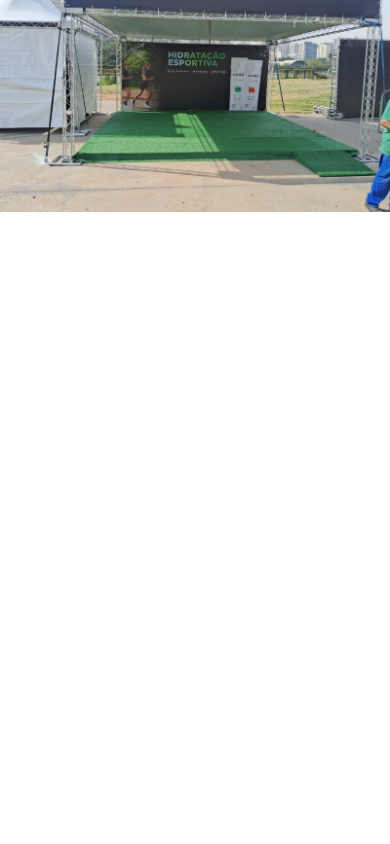
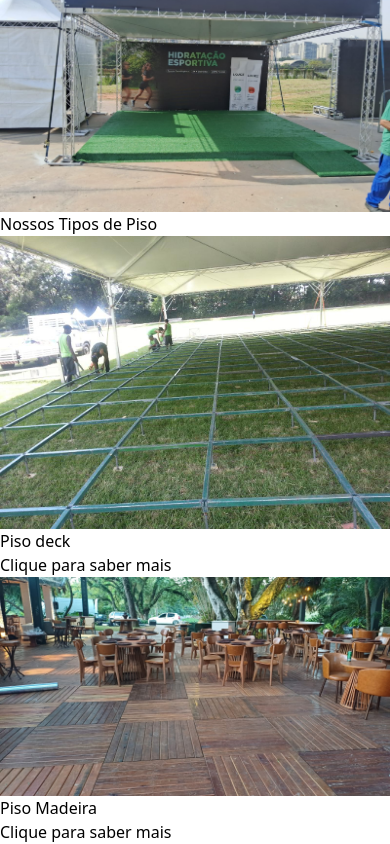
Before and after one commit to williandeitosi/pisosfenix, a React (Vite) app: page / in a window 390 px wide. Shown: the part 1158-2002 px from the top of the page. Before the commit the page ends 1370 px from the top, so only its background shows below. Built offline with nearby package versions, Linux system fonts and the light colour scheme.

Commit message:
feat: create FloorTypeSection section

```diff
--- a/src/components/LDTpisos.tsx
+++ b/src/components/LDTpisos.tsx
@@ -81,6 +81,82 @@
   );
 };
 
+interface FloorType {
+  name: string;
+  image: string;
+  description: string;
+}
+
+const FloorTypeSection: React.FC = () => {
+  const [selectedFloor, setSelectedFloor] = useState<FloorType | null>(null);
+
+  const floorTypes: FloorType[] = [
+    {
+      name: "Piso deck",
+      image: pisoDeck,
+      description: "Nosso piso deck é perfeito para áreas externas, oferecendo durabilidade e estética. Feito de materiais resistentes às intempéries, é ideal para eventos ao ar livre, piscinas e terraços."
+    },
+    {
+      name: "Piso Madeira",
+      image: pisoMadeira,
+      description: "O piso madeira combina a beleza natural da madeira com a praticidade do plástico. É excelente para eventos internos, proporcionando um ambiente acolhedor e sofisticado, sem a necessidade de manutenção intensiva."
+    }
+  ];
+
+  const openModal = (floor: FloorType) => {
+    setSelectedFloor(floor);
+  };
+
+  const closeModal = () => {
+    setSelectedFloor(null);
+  };
+
+  return (
+    <section className="container mx-auto mt-16 px-4">
+      <h2 className="mb-8 text-center text-3xl font-bold text-white">Nossos Tipos de Piso</h2>
+      <div className="grid grid-cols-1 gap-8 md:grid-cols-2">
+        {floorTypes.map((floor) => (
+          <div
+            key={floor.name}
+            className="cursor-pointer overflow-hidden rounded-lg bg-gray-700 transition-transform hover:scale-105"
+            onClick={() => openModal(floor)}
+          >
+            <img
+              src={floor.image}
+              alt={floor.name}
+              className="w-full h-48 object-cover"
+            />
+            <div className="p-4">
+              <h3 className="text-xl font-semibold text-white">{floor.name}</h3>
+              <p className="mt-2 text-gray-300">Clique para saber mais</p>
+            </div>
+          </div>
+        ))}
+      </div>
+      {selectedFloor && (
+        <div className="fixed inset-0 bg-black bg-opacity-50 flex items-center justify-center p-4">
+          <div className="bg-white rounded-lg p-6 max-w-md">
+            <h3 className="text-2xl font-bold mb-2">{selectedFloor.name}</h3>
+            <p className="text-gray-700 mb-4">{selectedFloor.description}</p>
+            <img
+              src={selectedFloor.image}
+              alt={selectedFloor.name}
+              className="w-full rounded-lg mb-4"
+            />
+            <button
+              onClick={closeModal}
+              className="bg-green-500 text-white px-4 py-2 rounded hover:bg-green-600"
+            >
+              Fechar
+            </button>
+          </div>
+        </div>
+      )}
+    </section>
+  );
+};
+
+
 
 const CriadeckPage: React.FC = () => {
   return (
@@ -88,6 +164,7 @@
       <Header />
       <MainSection />
       <ImageSection />
+      <FloorTypeSection />
     </div>
   );
 };
```
